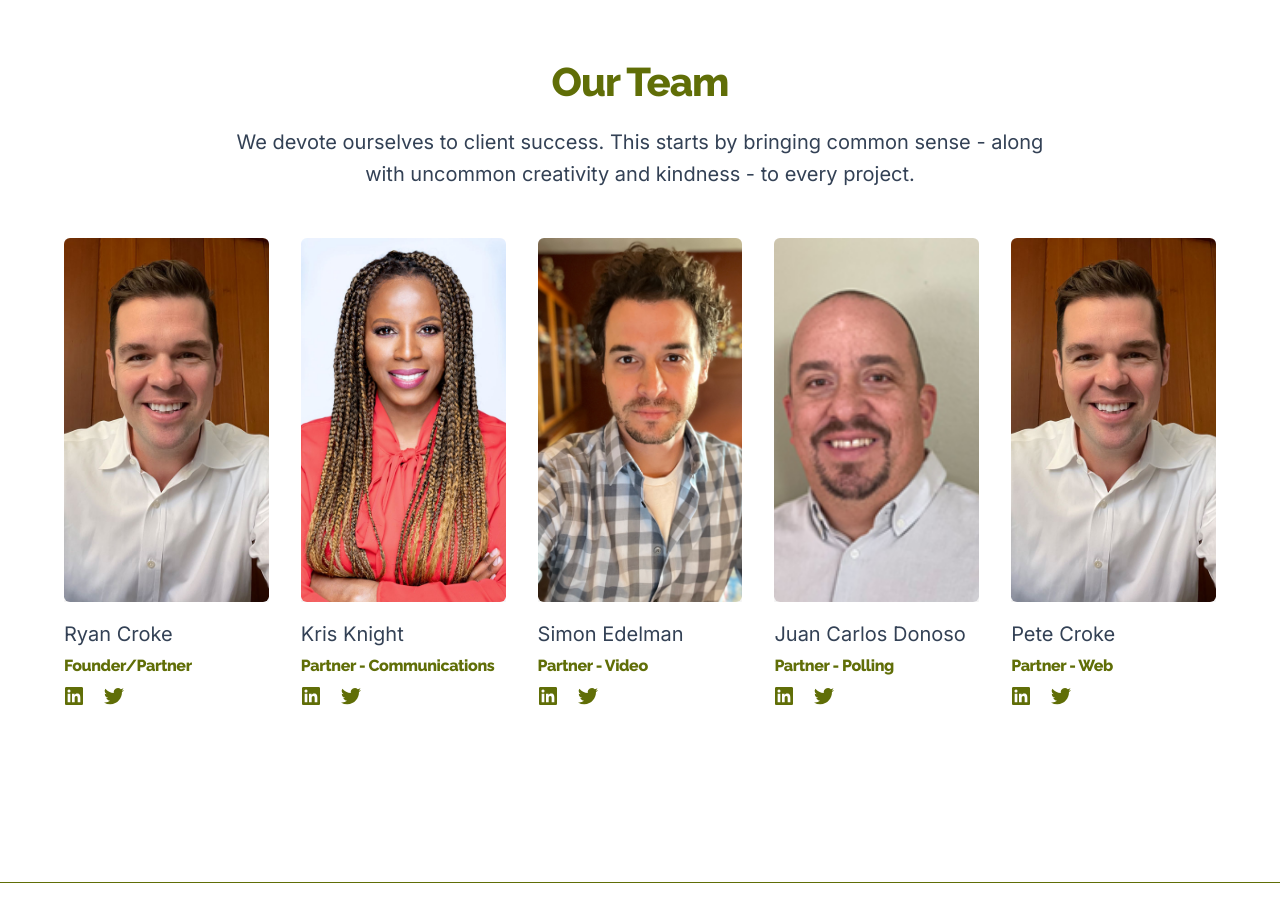
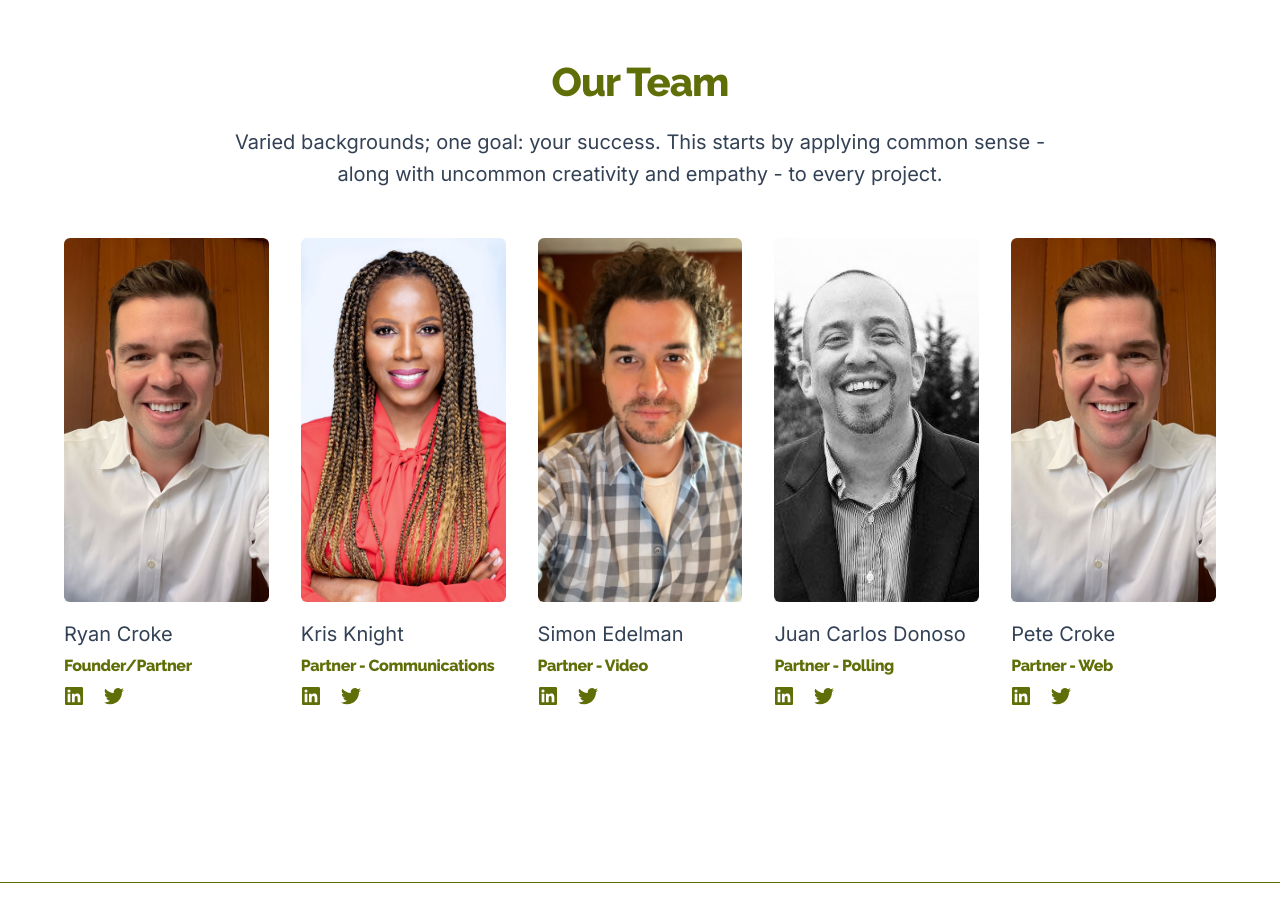
Before and after one commit to pc45/crokebrothers, a Next.js app: page / in a window 1280 px wide. Shown: the part 2960-3882 px from the top of the page. Built offline with nearby package versions, Linux system fonts and the light colour scheme.

Commit message:
image update and copy updates

```diff
--- a/src/components/Team.jsx
+++ b/src/components/Team.jsx
@@ -2,7 +2,7 @@ import React, { useState, Fragment } from "react";
 import ryan from '@/images/rc.jpg'
 import simon from '@/images/simon.jpg'
 import kris from '@/images/kris.jpeg'
-import juancarlos from '@/images/juancarlos.jpeg'
+import juancarlos from '@/images/juan-carlos-donoso.jpg'
 import {Container} from "@/components/Container";
 import {Dialog, Transition} from "@headlessui/react";
 import {UserIcon} from "@heroicons/react/24/outline";
@@ -76,7 +76,7 @@ export default function Team() {
               <div className="space-y-5 sm:space-y-4 text-center">
                 <h2 className="font-display text-3xl tracking-tight text-croke sm:text-4xl">Our Team</h2>
                 <p className="text-xl max-w-prose text-slate-700 mx-auto">
-                  We devote ourselves to client success. This starts by bringing common sense - along with uncommon creativity and kindness - to every project.
+                  Varied backgrounds; one goal: your success. This starts by applying common sense - along with uncommon creativity and empathy - to every project.
                 </p>
               </div>
               <ul
```
Also changed, not shown: src/images/juan-carlos-donoso.jpg (added).
